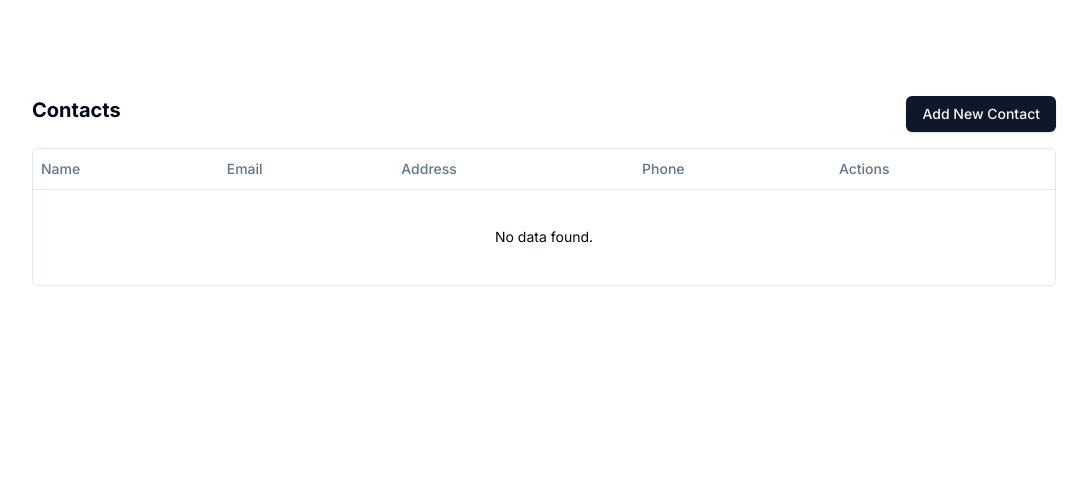
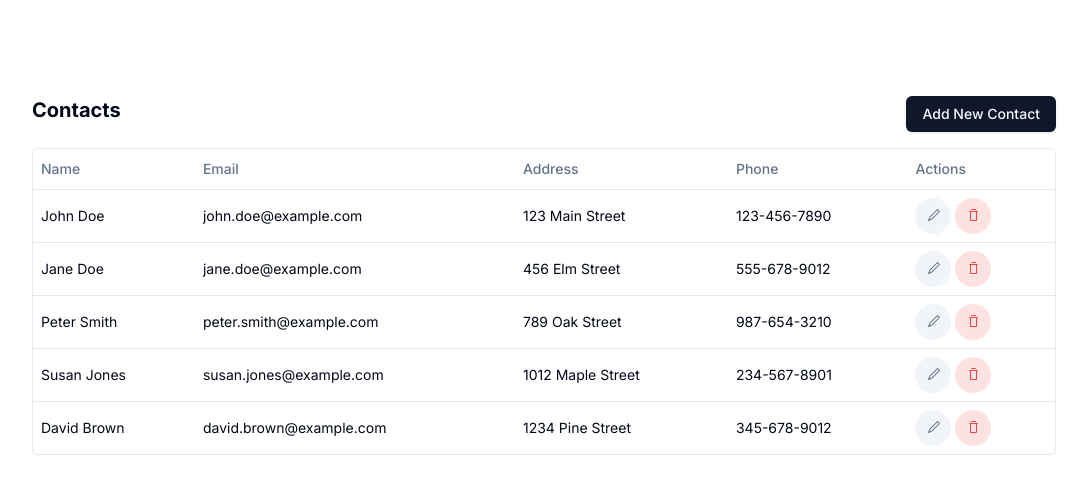
Before and after one commit to swtmply/contact-management-system, a Next.js app: page / in a window 1280 px wide. Shown: the top 494 px of the page, without its empty margins (96-1183 px from the left). Built offline with nearby package versions, Linux system fonts and the light colour scheme.

Commit message:
moved columns to separate its client rendering

```diff
--- a/app/page.tsx
+++ b/app/page.tsx
@@ -1,34 +1,15 @@
 import { Button } from "@/components/ui/button";
 import Link from "next/link";
 
-import { ColumnDef } from "@tanstack/react-table";
-import { Contact } from "@/lib/types";
 import { DataTable } from "@/components/data-table/data-table";
+import { contactColumns } from "@/components/data-table/colums";
 
-export const contactColumns: ColumnDef<Contact>[] = [
-  {
-    accessorKey: "name",
-    header: "Name",
-  },
-  {
-    accessorKey: "email",
-    header: "Email",
-  },
-  {
-    accessorKey: "address",
-    header: "Address",
-  },
-  {
-    accessorKey: "phone",
-    header: "Phone",
-  },
-  {
-    id: "actions",
-    header: "Actions",
-  },
-];
+export default async function Home() {
+  // Fetch the contacts data from the API
+  const contacts = await fetch("http://localhost:3000/api/contact", {
+    cache: "no-store",
+  }).then((res) => res.json());
 
-export default function Home() {
   return (
     <main className="flex min-h-screen flex-col items-center justify-between p-24">
       <div className="z-10 max-w-5xl w-full">
@@ -40,7 +21,7 @@ export default function Home() {
         </div>
 
         {/* Render table using data table component and contact columns */}
-        <DataTable columns={contactColumns} data={[]} />
+        <DataTable columns={contactColumns} data={contacts} />
       </div>
     </main>
   );
--- /dev/null
+++ b/components/data-table/colums.tsx
@@ -0,0 +1,39 @@
+"use client";
+
+import { ColumnDef } from "@tanstack/react-table";
+import { Button } from "@/components/ui/button";
+import { Contact } from "@/lib/types";
+import { Pencil1Icon, TrashIcon } from "@radix-ui/react-icons";
+
+export const contactColumns: ColumnDef<Contact>[] = [
+  {
+    accessorKey: "name",
+    header: "Name",
+  },
+  {
+    accessorKey: "email",
+    header: "Email",
+  },
+  {
+    accessorKey: "address",
+    header: "Address",
+  },
+  {
+    accessorKey: "phone",
+    header: "Phone",
+  },
+  {
+    id: "actions",
+    header: "Actions",
+    cell: (row) => (
+      <div className="flex items-center space-x-1">
+        <Button className="rounded-full text-slate-500 bg-slate-100 hover:bg-slate-200 shadow-none aspect-square p-0">
+          <Pencil1Icon />
+        </Button>
+        <Button className="rounded-full text-red-500 bg-red-100 hover:bg-red-200 shadow-none aspect-square p-0">
+          <TrashIcon />
+        </Button>
+      </div>
+    ),
+  },
+];
```
